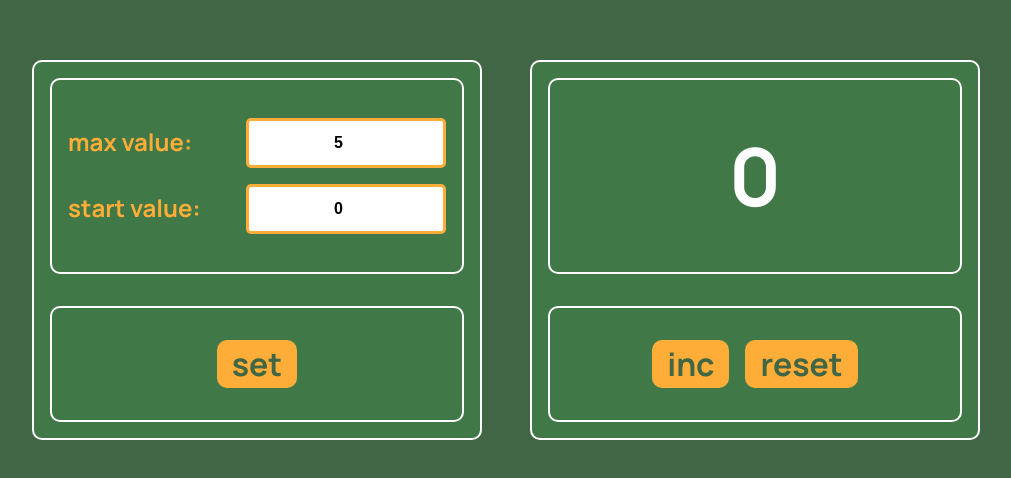
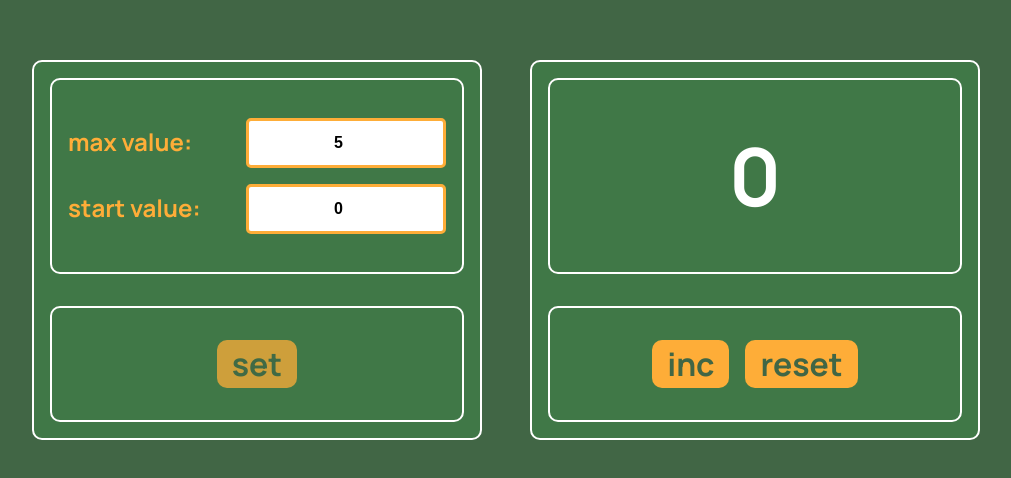
Before and after one commit to DmitryMuzalev/counter-incub, a React (Create React App) app: page / in a window 1280 px wide. Shown: the part 150-628 px from the top of the page, without its empty margins (134-1145 px from the left). Built offline with nearby package versions, Linux system fonts and the light colour scheme.

Commit message:
Implementation of the main functions of the application

```diff
--- a/src/App.tsx
+++ b/src/App.tsx
@@ -1,11 +1,64 @@
+import { useState } from "react";
 import { Counter } from "./components/Counter/Counter";
 import { Settings } from "./components/Settings/Settings";
 
 function App() {
+  const [maxValue, setMaxValue] = useState(5);
+  const [startValue, setStartValue] = useState(0);
+  const [isValidated, setIsValidated] = useState(true);
+  const [isChange, setIsChange] = useState(false);
+
+  const changeMaxValue = (value: number) => {
+    setMaxValue(value);
+    setIsChange(true);
+  };
+
+  const changeStartValue = (value: number) => {
+    setStartValue(value);
+    setIsChange(true);
+  };
+
+  const validatorForMaxValue = () => {
+    if (maxValue <= startValue) {
+      setIsValidated(false);
+      return false;
+    } else {
+      setIsValidated(true);
+      return true;
+    }
+  };
+
+  const validatorForStartValue = () => {
+    if (maxValue <= startValue || startValue < 0) {
+      setIsValidated(false);
+      return false;
+    } else {
+      setIsValidated(true);
+      return true;
+    }
+  };
+
+  const setSettings = () => setIsChange(false);
+
   return (
     <div className="app">
-      <Settings />
-      <Counter />
+      <Settings
+        maxValue={maxValue}
+        changeMaxValue={changeMaxValue}
+        validatorForMaxValue={validatorForMaxValue}
+        startValue={startValue}
+        changeStartValue={changeStartValue}
+        validatorForStartValue={validatorForStartValue}
+        isValidated={isValidated}
+        isChange={isChange}
+        setSettings={setSettings}
+      />
+      <Counter
+        maxValue={maxValue}
+        startValue={startValue}
+        isChange={isChange}
+        isValidated={isValidated}
+      />
     </div>
   );
 }
--- a/src/components/Counter/Counter.tsx
+++ b/src/components/Counter/Counter.tsx
@@ -1,47 +1,59 @@
-import { FC, useState } from "react";
+import { FC, useEffect, useState } from "react";
 import { Button } from "../UI/Button/Button";
 
-const Counter: FC = () => {
-  const [counterValue, setCounterValue] = useState(0);
+type Props = {
+  maxValue: number;
+  startValue: number;
+  isChange: boolean;
+  isValidated: boolean;
+};
 
-  const testMaxValue = 5;
-  const testIsSetSettings = true;
+const Counter: FC<Props> = (props) => {
+  const { maxValue, startValue, isChange, isValidated } = props;
+
+  const [counterValue, setCounterValue] = useState(startValue);
+
+  useEffect(() => {
+    setCounterValue(startValue);
+  }, [startValue, maxValue]);
 
   const incrementCounterHandler = () => {
     setCounterValue((prevCounterValue) => prevCounterValue + 1);
   };
 
   const resetCounterHandler = () => {
-    setCounterValue(0);
+    setCounterValue(startValue);
   };
+
+  const message = isValidated
+    ? "enter values and press 'set'"
+    : "invalid value";
 
   return (
     <div className="box">
       <div className="box__top">
-        {testIsSetSettings ? (
+        {!isChange ? (
           <span
             className={
-              testMaxValue === counterValue
-                ? "counter-value_max"
-                : "counter-value"
+              maxValue === counterValue ? "counter-value_max" : "counter-value"
             }
           >
             {counterValue}
           </span>
         ) : (
-          <span className="display">enter values and press 'set'</span>
+          <span className={"display"}>{message}</span>
         )}
       </div>
       <div className="box__bottom">
         <Button
           title="inc"
           onClick={incrementCounterHandler}
-          disabled={testMaxValue === counterValue || !testIsSetSettings}
+          disabled={maxValue === counterValue || isChange}
         />
         <Button
           title="reset"
           onClick={resetCounterHandler}
-          disabled={!testIsSetSettings}
+          disabled={isChange}
         />
       </div>
     </div>
--- a/src/components/Settings/Settings.tsx
+++ b/src/components/Settings/Settings.tsx
@@ -1,39 +1,31 @@
-import { FC, useState } from "react";
+import { FC } from "react";
 import { Button } from "../UI/Button/Button";
 import { Field } from "../UI/Field/Field";
 
-const Settings: FC = () => {
-  const [maxValue, setMaxValue] = useState(5);
-  const [startValue, setStartValue] = useState(0);
-  const [isValidated, setIsValidated] = useState(true);
+type Props = {
+  maxValue: number;
+  changeMaxValue: (value: number) => void;
+  validatorForMaxValue: () => boolean;
+  startValue: number;
+  changeStartValue: (value: number) => void;
+  validatorForStartValue: () => boolean;
+  isValidated: boolean;
+  isChange: boolean;
+  setSettings: () => void;
+};
 
-  const changeMaxValue = (value: number) => {
-    setMaxValue(value);
-  };
-
-  const changeStartValue = (value: number) => {
-    setStartValue(value);
-  };
-
-  const validatorForMaxValue = () => {
-    if (maxValue <= startValue) {
-      setIsValidated(false);
-      return false;
-    } else {
-      setIsValidated(true);
-      return true;
-    }
-  };
-
-  const validatorForStartValue = () => {
-    if (maxValue <= startValue || startValue < 0) {
-      setIsValidated(false);
-      return false;
-    } else {
-      setIsValidated(true);
-      return true;
-    }
-  };
+const Settings: FC<Props> = (props) => {
+  const {
+    maxValue,
+    changeMaxValue,
+    validatorForMaxValue,
+    startValue,
+    changeStartValue,
+    validatorForStartValue,
+    isValidated,
+    isChange,
+    setSettings,
+  } = props;
 
   return (
     <div className="box">
@@ -54,7 +46,11 @@ const Settings: FC = () => {
         />
       </div>
       <div className="box__bottom">
-        <Button title="set" disabled={!isValidated} />
+        <Button
+          title="set"
+          onClick={() => setSettings()}
+          disabled={!isValidated || !isChange}
+        />
       </div>
     </div>
   );
```
